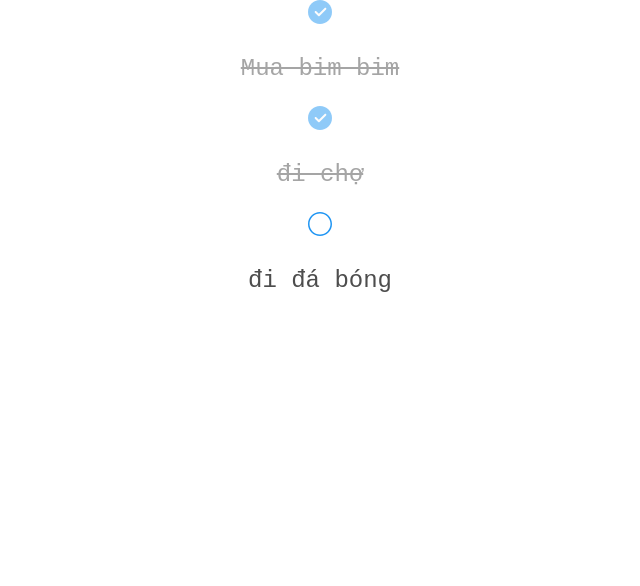
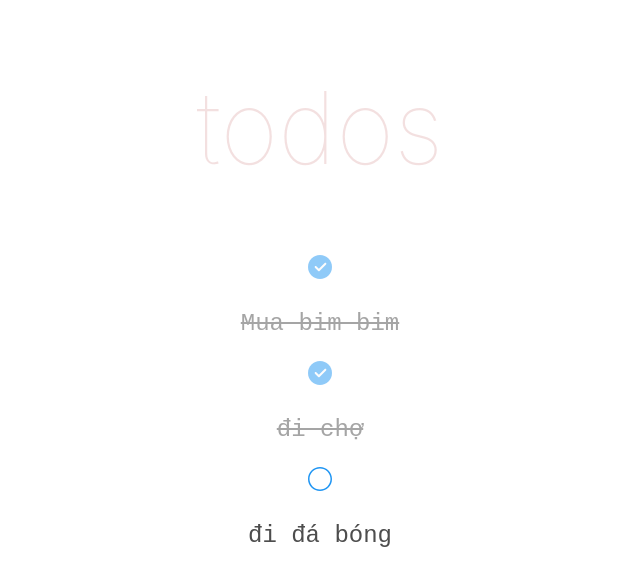
Before and after one commit to Thegioicuabao/todo-list-reactjs, a React (Create React App) app: page / in a window 1280 px wide. Shown: the top 586 px of the page, without its empty margins (320-960 px from the left). Built offline with nearby package versions, Linux system fonts and the light colour scheme.

Commit message:
Update title

```diff
--- a/src/App.css
+++ b/src/App.css
@@ -1,24 +1,26 @@
+
 .App {
   text-align: center;
+
 }
 
-.App-logo {
-  height: 40vmin;
-}
-as
-s
-
 .App-header {
-  background-color: #282c34;
-  min-height: 100vh;
+  /* min-height: 100vh;
   display: flex;
   flex-direction: column;
   align-items: center;
   justify-content: center;
   font-size: calc(10px + 2vmin);
-  color: white;
+  color: white; */
 }
-
+.App-header h1{
+    top: -155px;
+    width: 100%;
+    font-size: 100px;
+    font-weight: 100;
+    text-align: center;
+    color: rgba(175, 47, 47, 0.15);
+}
 .App-link {
   color: #09d3ac;
 }
--- a/src/App.js
+++ b/src/App.js
@@ -37,6 +37,9 @@ class App extends React.Component {
     if(todoItems.length)
     return (
       <div className="App">
+        <header className="App-header">
+          <h1>todos</h1>
+        </header>
         {
           todoItems.length && todoItems.map((item, index) =>
             <TodoItem
```
